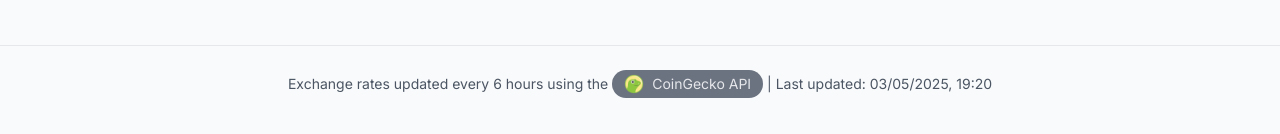
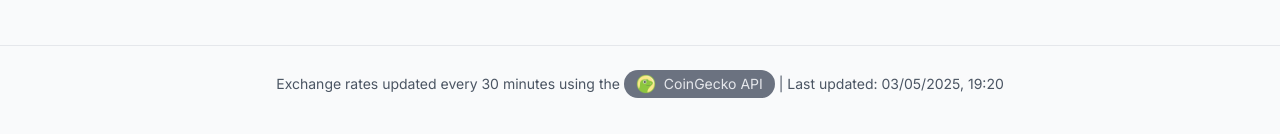
Before and after one commit to trossr32/pi-network-gbp, a React (Vite) app: page / in a window 1280 px wide. Shown: the part 663-797 px from the top of the page. Built offline with nearby package versions, Linux system fonts and the light colour scheme.

Commit message:
update rate to every 30 mins

```diff
--- a/src/App.tsx
+++ b/src/App.tsx
@@ -82,7 +82,7 @@ function App() {
       <footer className="py-6 mt-12 border-t dark:border-gray-800 text-center text-sm text-gray-600 dark:text-gray-400">
         <p>
           <div className="flex flex-wrap items-center justify-center mb-2 text-sm">
-            Exchange rates updated every 6 hours using the&nbsp;
+            Exchange rates updated every 30 minutes using the&nbsp;
             <a
               href="https://www.coingecko.com/en/coins/pi-network"
               target="_blank"
```
Also changed, not shown: 1 other file (tests, documents, lock files or other folders).
